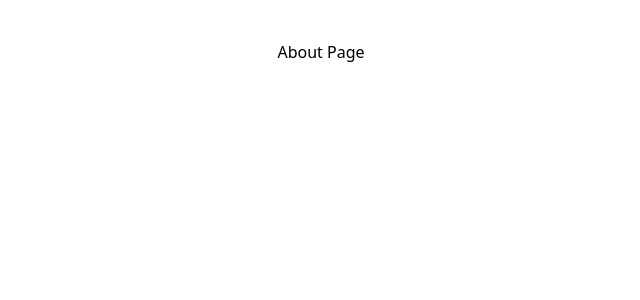
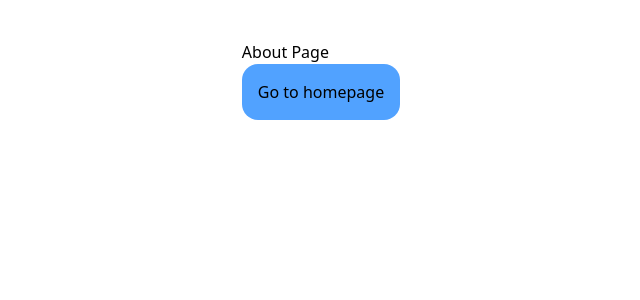
Before and after one commit to lazyDeveloperAkash/chart-vrautomations, a React (Vite) app: page /about in a window 1280 px wide. Shown: the top 300 px of the page, without its empty margins (319-959 px from the left). Built offline with nearby package versions, Linux system fonts and the light colour scheme.

Commit message:
create navigation button

```diff
--- a/src/components/About.jsx
+++ b/src/components/About.jsx
@@ -1,8 +1,13 @@
 import React from 'react'
+import { useNavigate } from 'react-router-dom'
 
 const About = () => {
+    const navigate = useNavigate();
   return (
-    <div>About Page</div>
+    <div>
+        <h1>About Page</h1>
+        <button className="bg-blue-400 rounded-2xl p-4 cursor-pointer" onClick={()=> navigate("/")}>Go to homepage</button>
+    </div>
   )
 }
 
--- a/src/components/DynamicChart.jsx
+++ b/src/components/DynamicChart.jsx
@@ -1,4 +1,5 @@
 import React, { useState, useEffect } from "react";
+import { useNavigate } from "react-router-dom";
 import {
   LineChart,
   Line,
@@ -18,6 +19,8 @@ export default function DynamicChart() {
     { name: "May", value: 18 },
   ]);
 
+  const navigate = useNavigate();
+
   // Simulate live data updates every 2 seconds
 //   useEffect(() => {
 //     const interval = setInterval(() => {
@@ -33,6 +36,7 @@ export default function DynamicChart() {
 
   return (
     <div className="p-6 bg-white rounded-2xl shadow-lg w-full max-w-3xl mx-auto">
+        <button className="bg-blue-400 rounded-2xl p-4 cursor-pointer" onClick={()=> navigate("/about")}>About</button>
       <h2 className="text-2xl font-bold mb-4 text-center">Dynamic Line Chart</h2>
       <ResponsiveContainer width="100%" height={300}>
         <LineChart data={data}>
```
